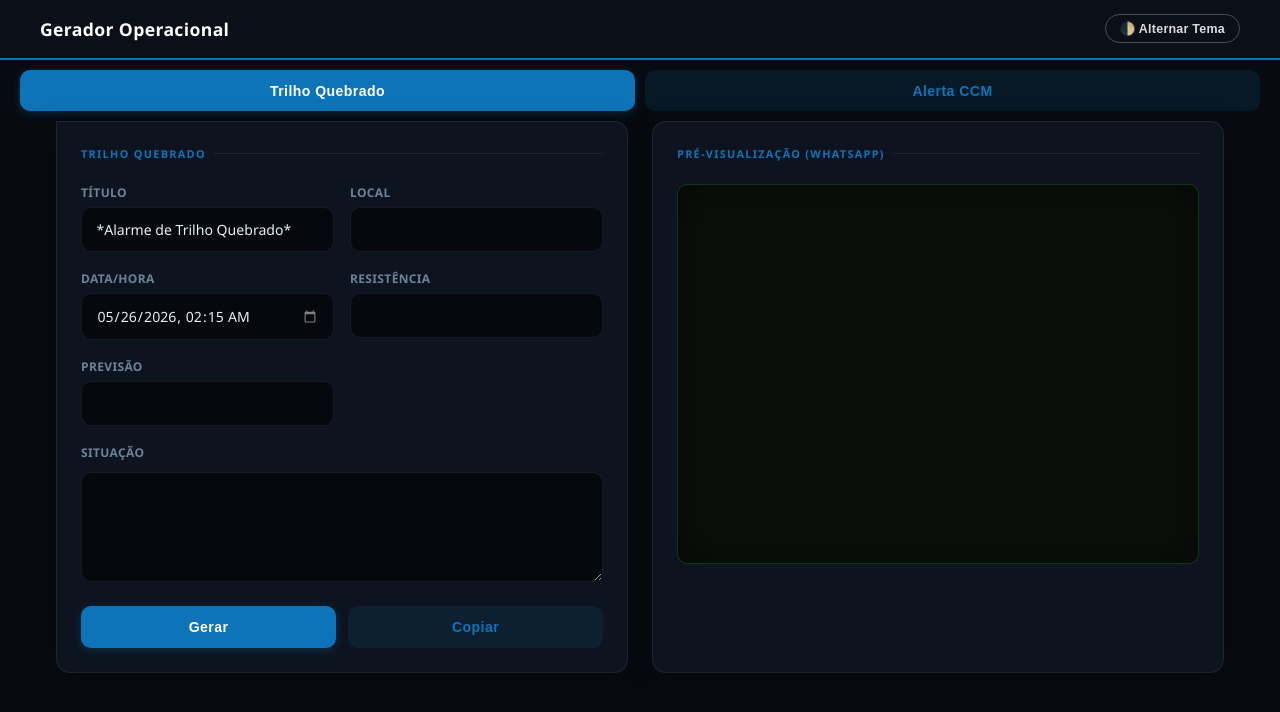
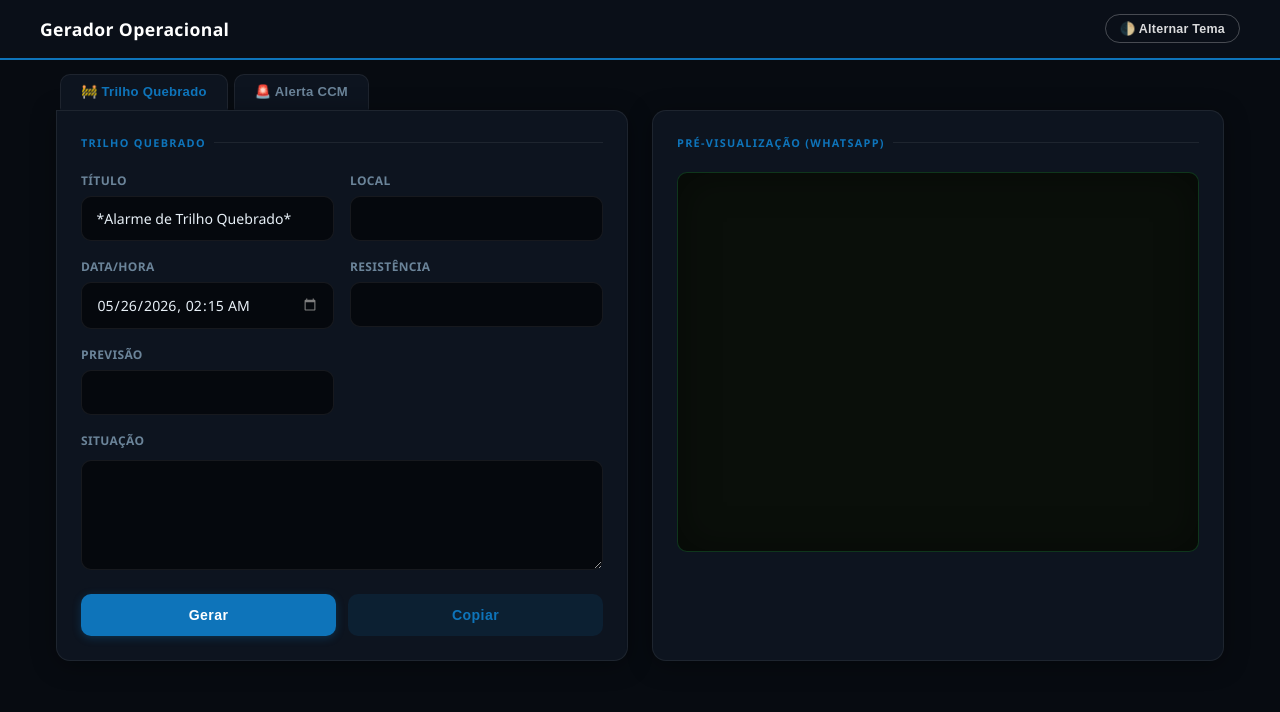
Before and after one commit to Cauapinheiro/FormularioDTQ, a plain HTML site: page index.html in a window 1280 px wide. Drawn offline with Linux system fonts and the light colour scheme.

Commit message:
Update index.html

```diff
--- a/index.html
+++ b/index.html
@@ -18,9 +18,9 @@
 </header>
 
 <!-- ABAS -->
-<div style="display:flex; gap:10px; padding:10px 20px;">
-    <button class="btn-primary" onclick="trocarAba('dtq')">Trilho Quebrado</button>
-    <button class="btn-secondary" onclick="trocarAba('ccm')">Alerta CCM</button>
+<div class="tab-bar">
+    <button class="tab-btn active" id="tab-dtq" onclick="trocarAba('dtq')">🚧 Trilho Quebrado</button>
+    <button class="tab-btn" id="tab-ccm" onclick="trocarAba('ccm')">🚨 Alerta CCM</button>
 </div>
 
 <main class="grid">
@@ -115,7 +115,7 @@
         </div>
         <div>
             <label>Relato da falha:</label>
-            <input id="statusAtual">
+            <input id="relatoFalha">
         </div>
     </div>
 
@@ -132,7 +132,7 @@
     <!-- Linha 6 -->
     <div class="full-row">
         <label>Status atual</label>
-        <textarea id="falha"></textarea>
+        <textarea id="statusAtual"></textarea>
     </div>
 
 
```
